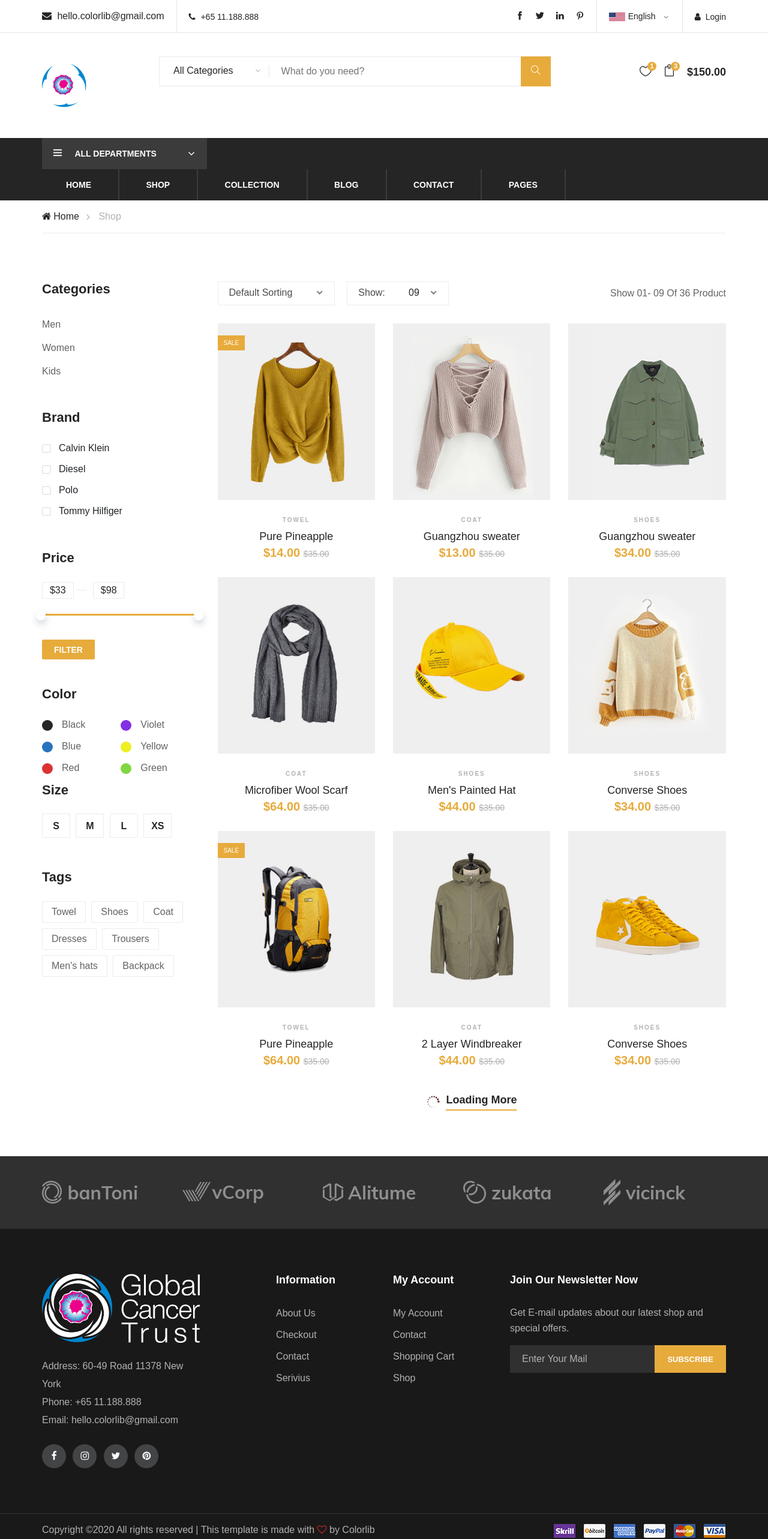
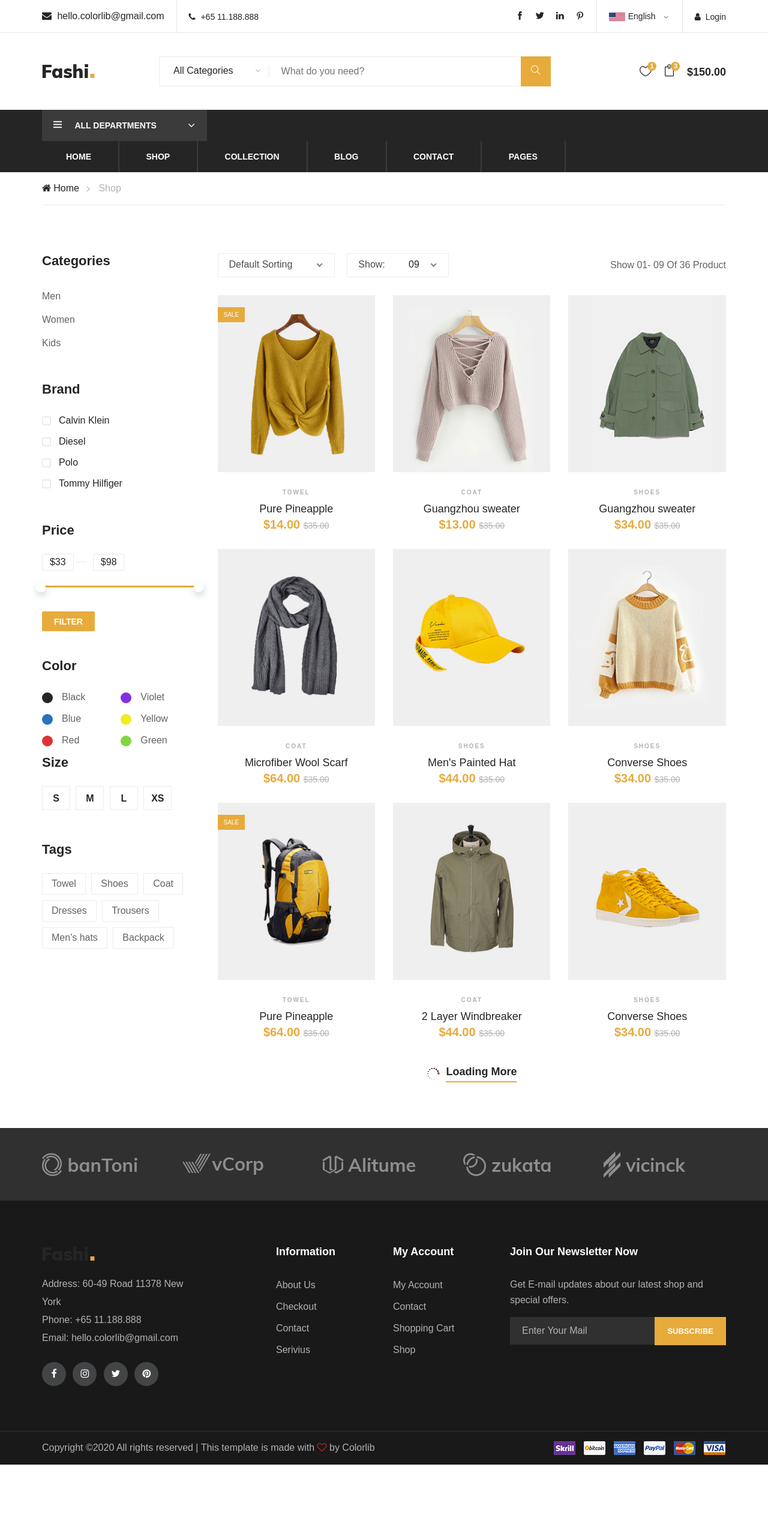
Before and after one commit to Nipun16/Nipun16.github.io, a plain HTML site: page shop.html in a window 1280 px wide. Shown: the whole page at 60% size. After the commit the page ends 2441 px from the top, so only its background shows below. Drawn offline with Linux system fonts and the light colour scheme; a web font is replaced by a local one.

Commit message:
logo changed

```diff
--- a/shop.html
+++ b/shop.html
@@ -69,7 +69,7 @@
                     <div class="col-lg-2 col-md-2">
                         <div class="logo">
                             <a href="./index.html">
-                                <img src="logoNew.png" alt="">
+                                <img src="logo.png" alt="">
                             </a>
                         </div>
                     </div>
@@ -633,7 +633,7 @@
                 <div class="col-lg-3">
                     <div class="footer-left">
                         <div class="footer-logo">
-                            <a href="#"><img src="logoNew.png" alt=""></a>
+                            <a href="#"><img src="logo.png" alt=""></a>
                         </div>
                         <ul>
                             <li>Address: 60-49 Road 11378 New York</li>
```
